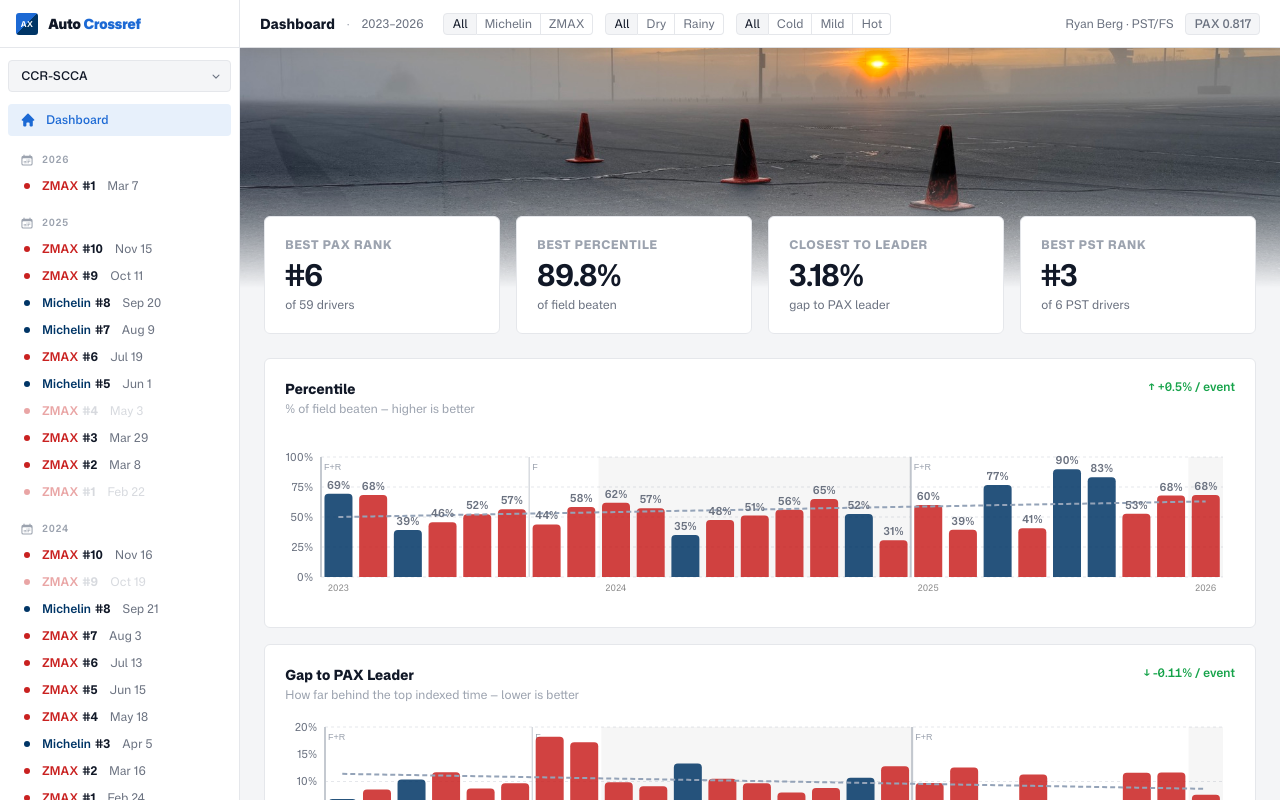
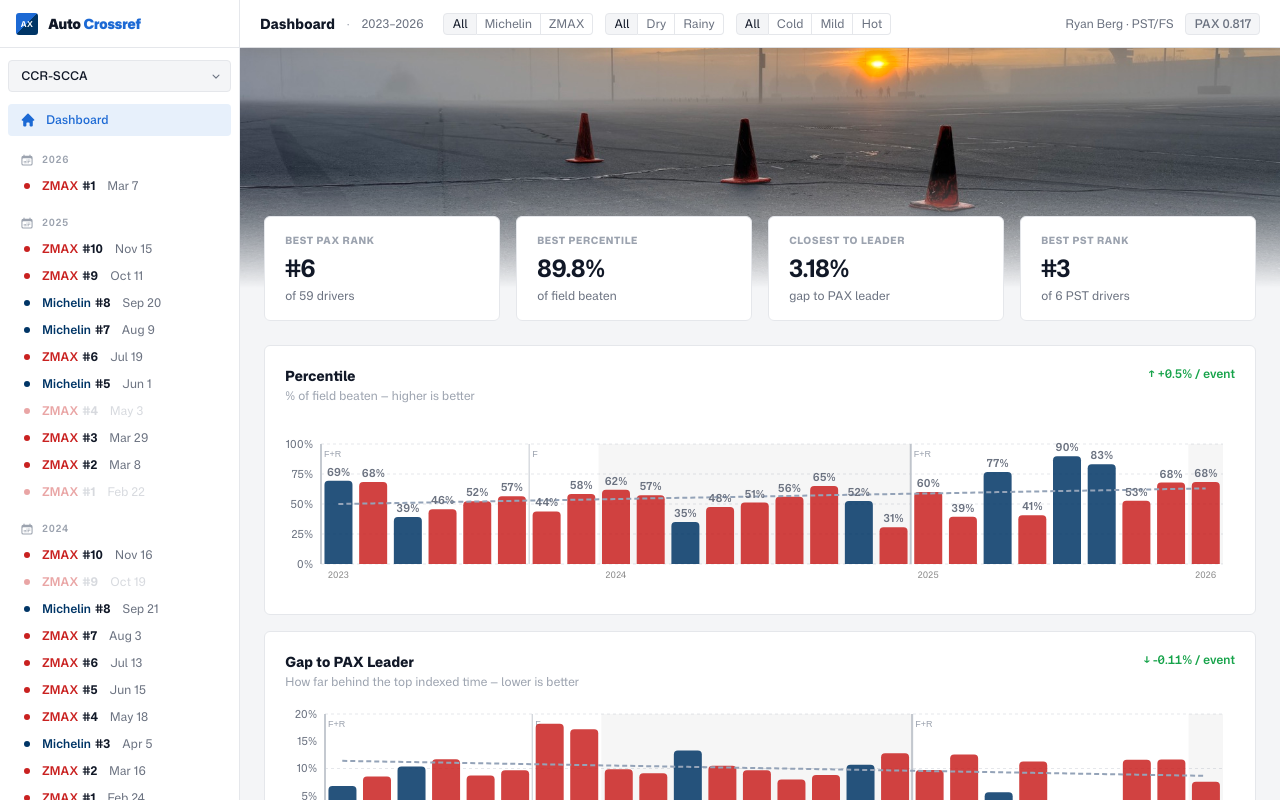
Before and after one commit to ryanberg-slalom/auto-crossref, a React app in the folder app/: page / in a window 1280 px wide. Shown: the top 800 px of the page. Built offline with nearby package versions, Linux system fonts and the light colour scheme; the HTML template or start-up script is replaced by a standard one.

Commit message:
Adjust stat font sizes

```diff
--- a/app/src/components/shared/StatCard.jsx
+++ b/app/src/components/shared/StatCard.jsx
@@ -1,10 +1,10 @@
 export default function StatCard({ label, value, sub, labelClassName }) {
   return (
-    <div className="p-5 flex flex-col gap-1 rounded-lg bg-surface-2 border border-border">
-      <span className={`text-xs font-extrabold uppercase tracking-wider ${labelClassName ?? 'text-fg-subtle'}`}>
+    <div className="px-5 py-4 flex flex-col gap-1 rounded-lg bg-surface-2 border border-border">
+      <span className={`text-2xs font-extrabold uppercase tracking-wider ${labelClassName ?? 'text-fg-subtle'}`}>
         {label}
       </span>
-      <span className={`text-3xl font-bold tracking-tight text-fg`}>
+      <span className={`text-2xl font-bold tracking-tight text-fg`}>
         {value}
       </span>
       {sub && (
--- a/app/src/index.css
+++ b/app/src/index.css
@@ -57,6 +57,8 @@
   --radius: 0.25rem;
   --radius-lg: 0.375rem;
   --radius-xl: 0.5rem;
+
+  --text-2xs: 0.625rem;
 }
 
 *, *::before, *::after {
```
